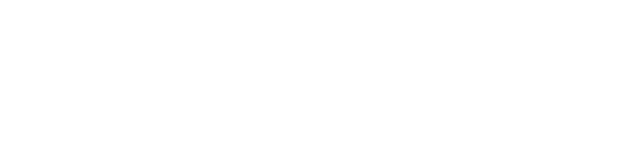
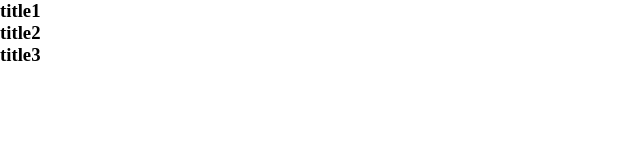
Before and after one commit to chansol4517/create-DOM, a plain HTML site: page index.html in a window 1280 px wide. Shown: the whole page, without its empty margins (0-640 px from the left). Drawn offline with nearby package versions, Linux system fonts and the light colour scheme; files that its build step writes are made by us from their sources.

Commit message:
nnerHTML로 동적 DOM생성

```diff
--- a/index.html
+++ b/index.html
@@ -5,7 +5,13 @@
     <meta name="viewport" content="width=device-width, initial-scale=1.0" />
     <title>Document</title>
     <link rel="stylesheet" href="css/style.css" />
-    <script type="module" src="js/custom.js"></script>
+    <script
+      type="module"
+      src="js/custom.js
+    "
+    ></script>
   </head>
-  <body></body>
+  <body>
+    <section></section>
+  </body>
 </html>
--- a/js/custom.js
+++ b/js/custom.js
@@ -0,0 +1,18 @@
+//innerHTML을 활용한 동적 DOM생성
+
+const frame = document.querySelector("section");
+
+const data = ["title1", "title2", "title3"];
+
+let tags = "";
+data.forEach((el) => {
+  tags += `
+    <article>
+      <h1>${el}</h1>
+    </article>
+  `;
+});
+
+console.log(tags);
+
+frame.innerHTML = tags;
--- a/scss/style.scss
+++ b/scss/style.scss
@@ -0,0 +1 @@
+@import "reset";
```
Also changed, not shown: css/style.css (added), 1 other file.
